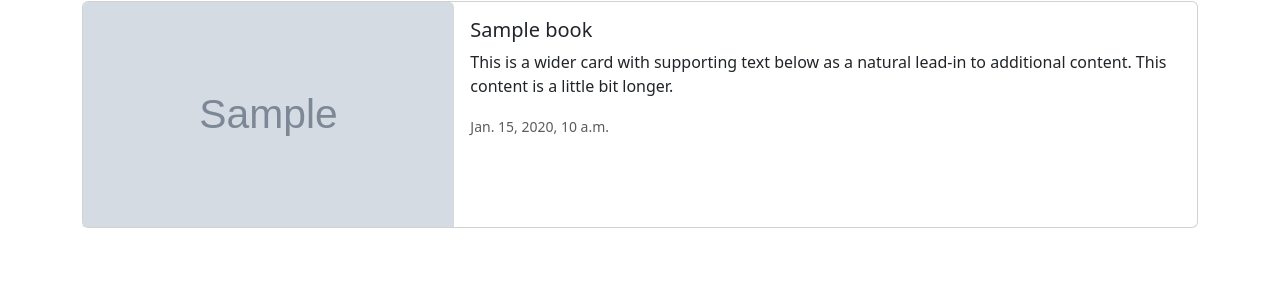
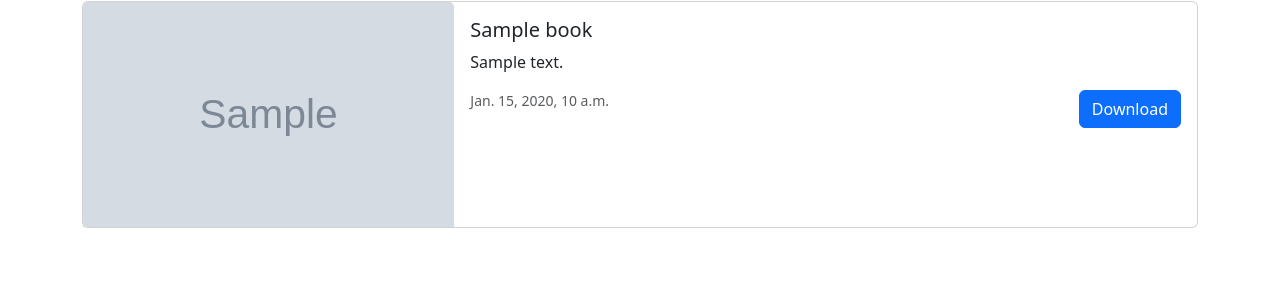
Before and after one commit to gurupratap-matharu/bookstore, a Django app: page /books/00000000-0000-0000-0000-000000000001/ in a window 1280 px wide. Shown: the part 56-356 px from the top of the page. Run offline with Django 3.2, Linux system fonts and the light colour scheme; a user stored in the database is signed in; tables that the repository leaves empty hold one stand-in row (values such as "Sample post"); grey boxes marked "Sample" are stand-in pictures; parts of the project's set-up code (start-up, migrations or seed data) failed here and were passed over; some libraries are stand-ins or nearby versions.

Commit message:
Show download link in book detail view

```diff
--- a/templates/books/book_detail.html
+++ b/templates/books/book_detail.html
@@ -13,7 +13,7 @@
                alt="{{ book.title }}"
                width="100%"
                height="225"
-               class="bd-placeholder-img card-img-top"/>
+               class="bd-placeholder-img card-img-top" />
         {% else %}
           <svg class="bd-placeholder-img card-img-top"
                width="100%"
@@ -24,19 +24,17 @@
                preserveAspectRatio="xMidYMid slice"
                focusable="false">
             <title>{{ book.title }}</title>
-            <rect width="100%" height="100%" fill="#55595c" /><text x="50%" y="50%" fill="#eceeef"
-            dy=".3em">Cover</text>
+            <rect width="100%" height="100%" fill="#55595c" /><text x="50%" y="50%" fill="#eceeef" dy=".3em">Cover</text>
           </svg>
         {% endif %}
       </div>
       <div class="col-md-8">
         <div class="card-body">
           <h5 class="card-title">{{ book.title }}</h5>
-          <p class="card-text">
-            This is a wider card with supporting text below as a natural lead-in to additional content. This content is a little bit longer.
-          </p>
-          <p class="card-text">
+          <p class="card-text">{{ book.description }}</p>
+          <p class="card-text d-flex justify-content-between">
             <small class="text-body-secondary">{{ book.updated_on }}</small>
+            <a class="btn btn-primary" href={{ book.link }} target="_blank">Download</a>
           </p>
         </div>
       </div>
```
